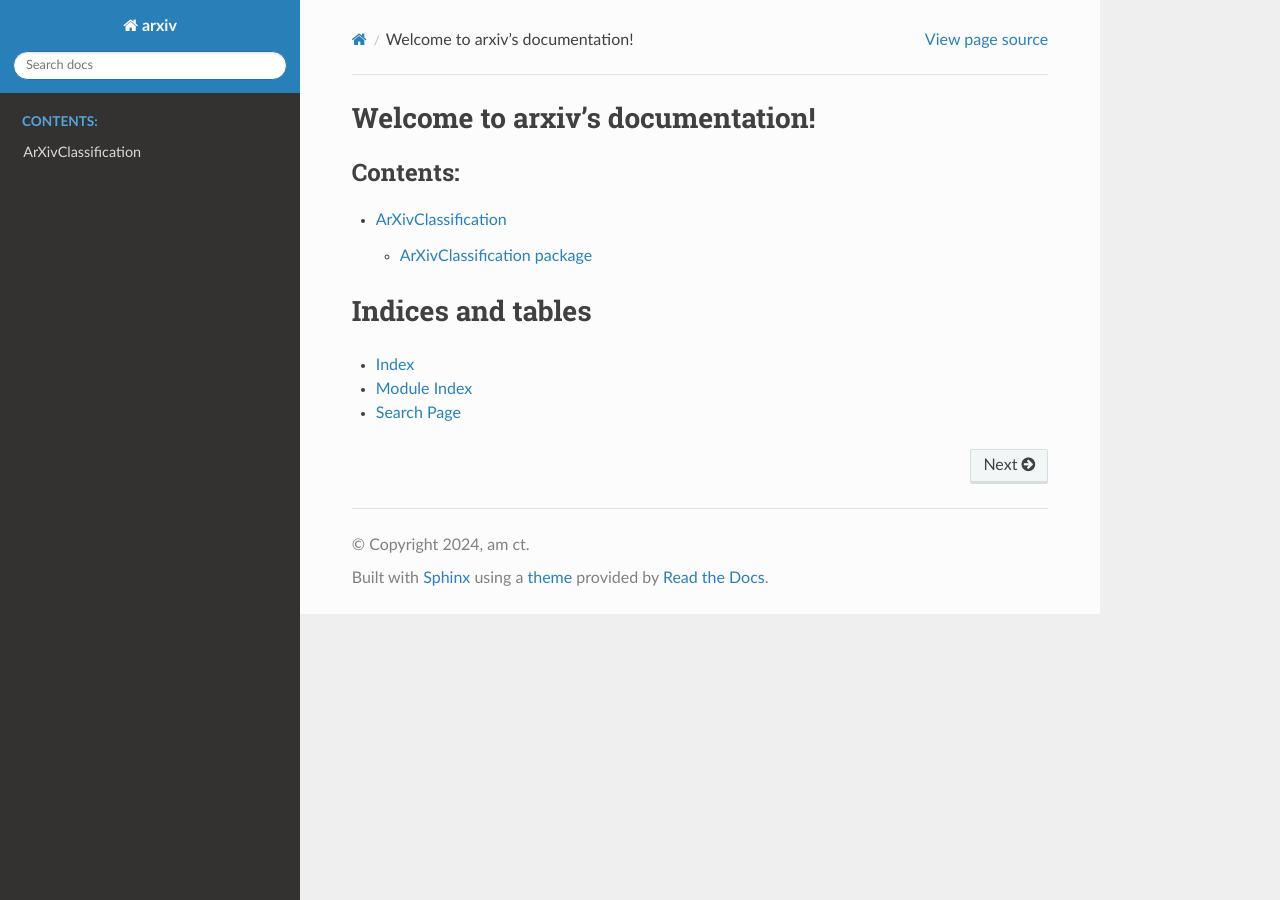
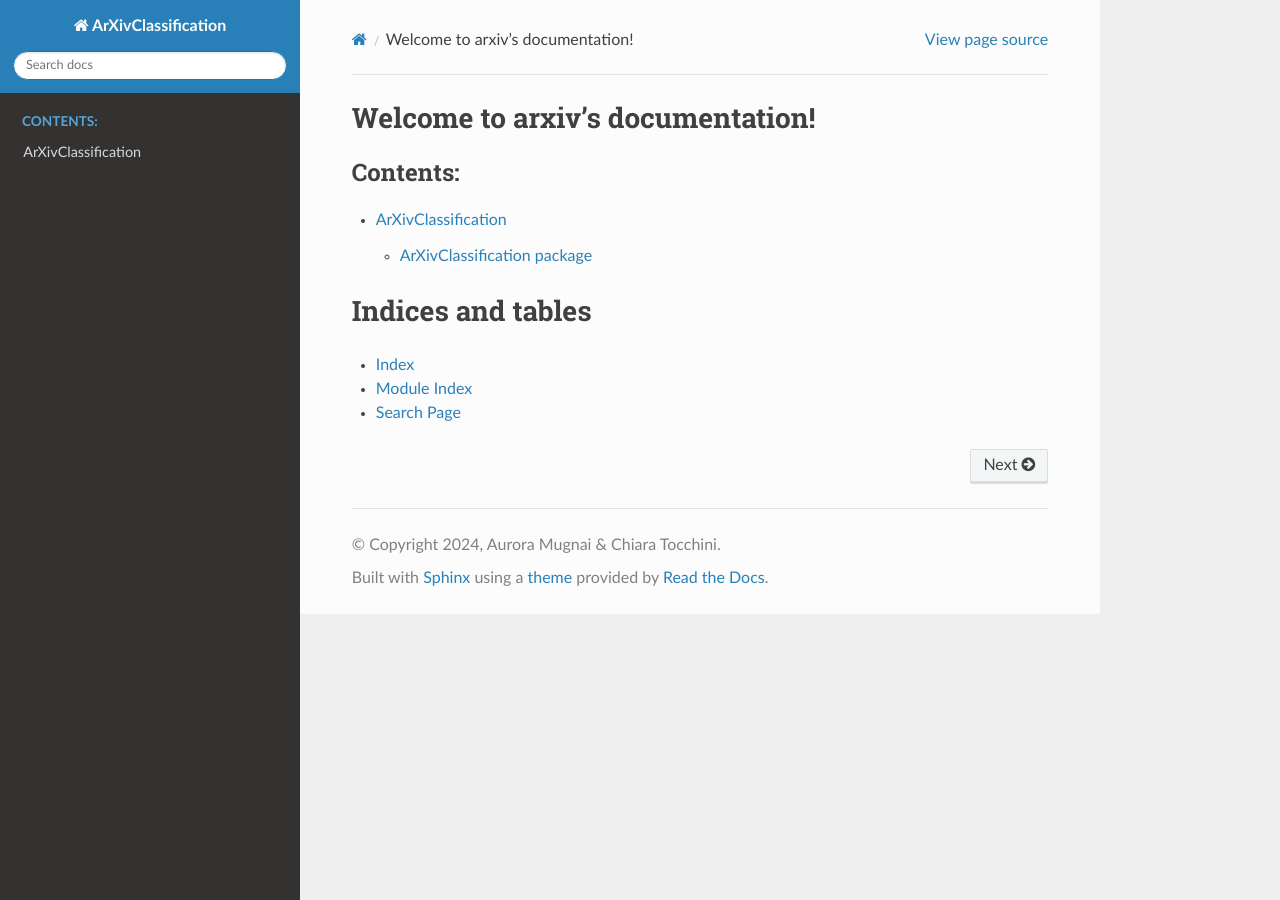
Before and after one commit to auroramugnai/ArXivClassification, a Sphinx documentation site: the page built from docs/index.rst, in a window 1280 px wide. Built offline with Sphinx 7.4.7 and the Read the Docs theme 2.0.0, drawn with Linux system fonts in a browser that asks for light colours.

Commit message:
Update conf.py

```diff
--- a/docs/conf.py
+++ b/docs/conf.py
@@ -11,9 +11,9 @@ sys.path.insert(0, os.path.abspath('../'))
 # -- Project information -----------------------------------------------------
 # https://www.sphinx-doc.org/en/master/usage/configuration.html#project-information
 
-project = 'arxiv'
-copyright = '2024, am ct'
-author = 'am ct'
+project = 'ArXivClassification'
+copyright = '2024, Aurora Mugnai & Chiara Tocchini'
+author = 'Aurora Mugnai & Chiara Tocchini'
 
 # -- General configuration ---------------------------------------------------
 # https://www.sphinx-doc.org/en/master/usage/configuration.html#general-configuration
```
